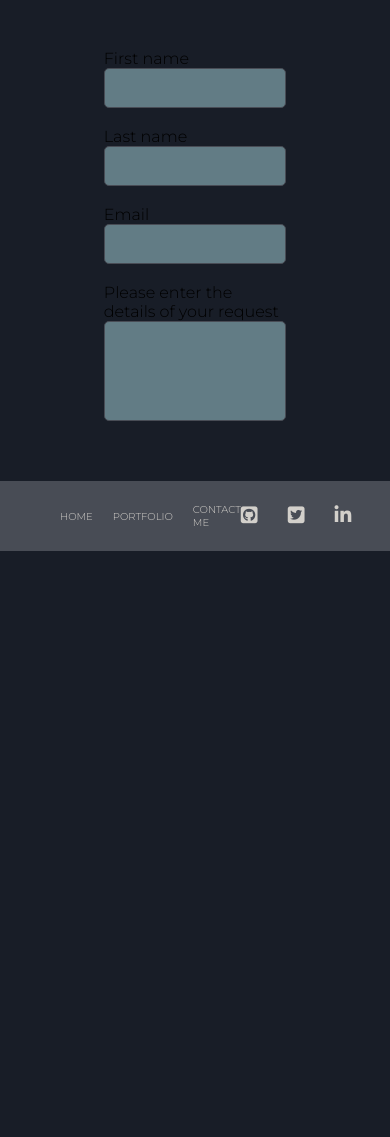
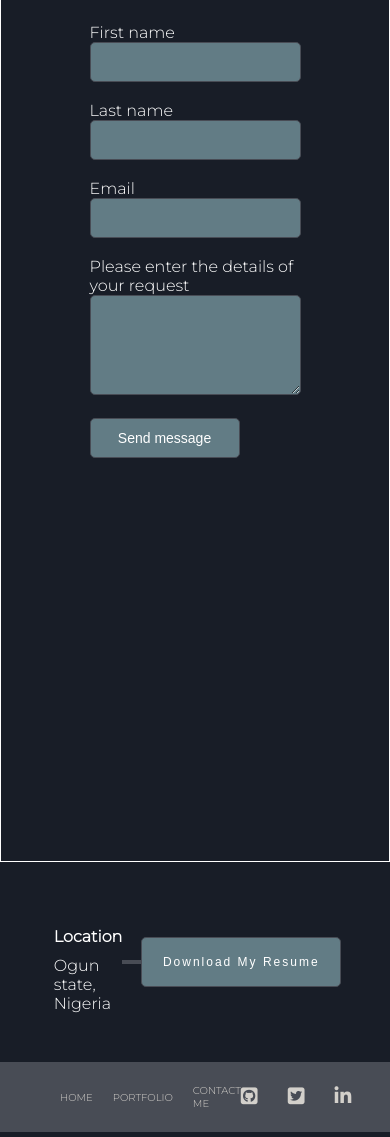
Before and after one commit to Greattie/portfolio, a plain HTML site: page contact.html in a window 390 px wide. Shown: the part 208-1345 px from the top of the page. Before the commit the page ends 844 px from the top, so only its background shows below. Drawn offline with Linux system fonts and the light colour scheme.

Commit message:
Mobile responsiveness

```diff
--- a/contact.html
+++ b/contact.html
@@ -41,9 +41,32 @@
                     <label for="email">Email</label><br>
                     <input type="text" id="email" name="email" class="form-input"><br><br>
                     <label for="request">Please enter the details of your request</label><br>
-                    <input type="text" id="request" name="request" class="form-input"><br>
+                    <textarea id="request" class="form-input" name="request" rows="4" cols="50"></textarea><br><br>
+                    <a href="mailto: gamubode@gmail.com"><button>Send message</button></a>
                 </form>
             </div>
+        </section>
+        <section class="locate">
+            <div class="locate-div">
+                <div class="locate-div1">
+                    <h1>
+                        Location
+                    </h1>
+                    <p>
+                        Ogun state, Nigeria
+                    </p>
+                </div>
+                <div class="line"></div>
+                <div class="locate-div2">
+                    <a href="https://drive.google.com/file/d/1LQerQ38oTOlx4fiGKvAD92nFnW5_jfAA/view?usp=sharing"
+                        target="_blank">
+                        <button>
+                            Download my resume
+                        </button>
+                    </a>
+                </div>
+            </div>
+
         </section>
         <!-- Footer -->
         <footer>
--- a/styles/styles.scss
+++ b/styles/styles.scss
@@ -1,13 +1,17 @@
 @import url("https://fonts.googleapis.com/css2?family=Montserrat:wght@300&display=swap");
+
 * {
   margin: 0;
   padding: 0;
   box-sizing: border-box;
 }
+
 body {
   background-color: #181d27;
   font-family: "Montserrat", sans-serif;
+  color: white;
 }
+
 header {
   display: flex;
   justify-content: center;
@@ -17,6 +21,7 @@ header {
   padding: 15px;
   background-color: #484c55;
 }
+
 nav {
   display: flex;
   justify-content: space-between;
@@ -25,33 +30,40 @@ nav {
   width: 75%;
   padding: 10px;
 }
+
 nav img {
   justify-content: center;
   align-items: center;
 }
+
 a {
   text-decoration: none;
   display: flex;
   color: #d3d0cb;
 }
+
 nav ul li a {
   color: #d3d0cb;
 }
+
 button {
   cursor: pointer;
 }
+
 // a:active {
 //   color: gold;
 // }
 a:hover {
   color: #e2c391;
 }
+
 ul {
   display: flex;
   list-style: none;
   justify-content: space-between;
   padding: 10px;
 }
+
 li a {
   display: flex;
   text-decoration: none;
@@ -60,6 +72,7 @@ li a {
   color: black;
   text-transform: uppercase;
 }
+
 .sect-1 {
   padding: 20px;
   height: 600px;
@@ -77,6 +90,7 @@ li a {
   justify-content: center;
   padding: 10px;
 }
+
 .intro img {
   width: 75%;
   align-self: center;
@@ -91,6 +105,7 @@ li a {
   justify-content: center;
   width: 100%;
 }
+
 .sect-2 {
   display: flex;
   align-items: center;
@@ -99,6 +114,7 @@ li a {
   height: 500px;
   padding: 20px;
 }
+
 figure {
   display: flex;
   width: 75%;
@@ -108,21 +124,25 @@ figure {
   // align-items: center;
   justify-content: space-between;
 }
+
 .about {
   width: 47%;
   align-items: center;
   justify-content: center;
 }
+
 .about h1 {
   font-size: 1.5rem;
   border-top: 3px solid #484c55;
   padding: 30px 0px;
 }
+
 .about p {
   font-size: 0.8rem;
   line-height: 2;
   padding-bottom: 30px;
 }
+
 .port {
   // border: 1px solid navy;
   // padding-top: 5px;
@@ -131,6 +151,7 @@ figure {
   height: 40px;
   text-align: center;
 }
+
 .port button {
   border: 1px solid #484c55;
   color: #484c55;
@@ -139,6 +160,7 @@ figure {
   background-color: #627c85;
   border-radius: 5px;
 }
+
 .port-line {
   border-bottom: 3px solid #484c55;
   height: 50px;
@@ -153,6 +175,7 @@ figure {
   justify-content: center;
   align-items: center;
 }
+
 .sect-3 {
   display: flex;
   width: 75%;
@@ -162,9 +185,11 @@ figure {
   justify-content: center;
   // padding-top: 50px;
 }
+
 .proj p {
   font-size: 1.5rem;
 }
+
 .line {
   align-items: center;
   justify-content: center;
@@ -174,6 +199,7 @@ figure {
   // padding-top: 30px;
   background-color: #484c55;
 }
+
 .contact {
   display: flex;
   // border: 1px solid navy;
@@ -183,6 +209,7 @@ figure {
   justify-content: center;
   // text-align: center;
 }
+
 .contact button {
   width: 100%;
   height: 50px;
@@ -192,9 +219,11 @@ figure {
   border-radius: 5px;
   text-transform: uppercase;
 }
+
 .contact a {
   width: 100%;
 }
+
 // .contact a:hover {
 //   color: gold;
 // }
@@ -208,6 +237,7 @@ footer {
   padding: 15px;
   background-color: #484c55;
 }
+
 .footer-nav {
   display: flex;
   height: 80px;
@@ -215,6 +245,7 @@ footer {
   align-items: center;
   justify-content: space-between;
 }
+
 .footer-nav2 {
   display: flex;
   align-items: center;
@@ -222,6 +253,7 @@ footer {
   width: 60%;
   height: 50px;
 }
+
 .links {
   display: flex;
   justify-content: center;
@@ -231,10 +263,12 @@ footer {
   width: 100%;
   // color: rgb(37, 233, 213);
 }
+
 .links a:hover,
 .icons a:hover {
   color: #e2c391;
 }
+
 .links a {
   display: flex;
   justify-content: center;
@@ -242,12 +276,14 @@ footer {
   color: #d3d0cb;
   text-transform: uppercase;
 }
+
 .icons {
   color: #d3d0cb;
   display: flex;
   font-size: 1.2rem;
   gap: 30px;
 }
+
 // i {
 //   color: #d3d0cb;
 // // }
@@ -270,6 +306,7 @@ footer {
   justify-content: center;
   align-items: center;
 }
+
 .sect-port div {
   display: flex;
   flex-direction: column;
@@ -280,12 +317,14 @@ footer {
   justify-content: center;
   border-bottom: 3px solid #484c55;
 }
+
 .sect-art {
   width: 77%;
   display: flex;
   justify-content: center;
   align-items: center;
 }
+
 .sect2 {
   display: flex;
   width: 100%;
@@ -294,22 +333,26 @@ footer {
   height: 800px;
   gap: 20px;
 }
+
 .sect-22 {
   display: flex;
   flex-direction: column;
   width: 100%;
   gap: 30px;
 }
+
 .rain {
   width: 30%;
   height: 100%;
   padding: 10px;
   border-right: 3px solid #484c55;
+
   p {
     font-size: 4rem;
     line-height: 2;
   }
 }
+
 .art {
   width: 100%;
   height: 350px;
@@ -317,6 +360,7 @@ footer {
   gap: 30px;
   padding: 20px;
   justify-content: center;
+
   // align-items: center;
   img {
     width: 100%;
@@ -327,37 +371,54 @@ footer {
 // CONTACT PAGE STYLE
 .contact-page {
   width: 100%;
+  height: 700px;
+  display: flex;
+  flex-direction: column;
+  align-items: center;
+  color: white;
+  // justify-content: center;
+  // padding: 20px;
+}
+
+.info {
+  width: 75%;
+  display: flex;
+  flex-direction: column;
+  align-items: center;
+  // justify-content: center;
+  padding: 20px;
+  gap: 20px;
+}
+
+.contact-form {
+  width: 75%;
+  height: 500px;
   display: flex;
   flex-direction: column;
   align-items: center;
   justify-content: center;
   padding: 20px;
 }
-.info {
-  width: 75%;
-  display: flex;
-  flex-direction: column;
-  align-items: center;
-  justify-content: center;
-  padding: 20px;
-  gap: 20px;
-}
 
-.contact-form {
-  width: 75%;
-  display: flex;
-  flex-direction: column;
-  align-items: center;
-  justify-content: center;
-  padding: 20px;
-}
 form {
   width: 50%;
   padding: 20px;
+  button {
+    height: 40px;
+    border-radius: 5px;
+    width: 150px;
+    outline: none;
+    border: 1px solid #484c55;
+    color: white;
+    background-color: #627c85;
+    font-size: 14px;
   }
-input {
+}
+
+textarea {
   outline: none;
 }
+
 .form-input {
   border: 1px solid #484c55;
   width: 100%;
@@ -365,8 +426,61 @@ input {
   border-radius: 5px;
   background-color: #627c85;
 }
+
 #request {
   height: 100px;
+}
+.locate {
+  display: flex;
+  width: 100%;
+  height: 200px;
+  align-items: center;
+  justify-content: center;
+
+  .locate-div {
+    display: flex;
+    width: 75%;
+    height: 100px;
+    align-items: center;
+    justify-content: center;
+    .locate-div1 {
+      color: white;
+      width: 25%;
+      // padding: 10px;
+      // border: 1px solid white;
+      height: 80px;
+      h1,
+      p {
+        padding: 5px;
+        font-size: 16px;
+      }
+    }
+    .locate-div2 {
+      display: flex;
+      justify-content: right;
+      align-items: center;
+      width: 30%;
+      height: 100px;
+      // border: 1px solid gold;
+      button {
+        height: 50px;
+        border-radius: 5px;
+        width: 200px;
+        letter-spacing: 2px;
+        padding: 10px;
+        outline: none;
+        border: 1px solid #484c55;
+        color: white;
+        background-color: #627c85;
+        font-size: 12px;
+        text-transform: capitalize;
+      }
+      // .line {
+      //   width: 100%;
+      //   // border: 1px solid green;
+      // }
+    }
+  }
 }
 
 // RESPONSIVE DESIGN
@@ -378,10 +492,12 @@ input {
         width: 50%;
       }
     }
+
     ul {
       font-size: 0.8rem;
     }
   }
+
   .sect-1 {
     display: flex;
     width: 100%;
@@ -389,6 +505,7 @@ input {
     padding: 10px;
     // border: 1px solid white;
   }
+
   .intro {
     // border: 1px solid red;
     width: 100%;
@@ -408,7 +525,7 @@ input {
     height: 400px;
     padding: 10px;
 
-    // .sect-2 {
+    .sect-2 {
       //   border: 1px solid yellow;
       height: 450px;
       display: flex;
@@ -423,7 +540,9 @@ input {
 
         img {
           width: 40%;
+          height: auto;
         }
+
         .about {
           color: white;
           font-size: 0.8rem;
@@ -437,11 +556,13 @@ input {
             font-size: 16px;
             padding: 10px;
           }
+
           p {
             width: 100%;
             font-size: 11px;
             padding: 10px;
           }
+
           .port {
             display: flex;
             // border: 1px solid red;
@@ -453,6 +574,7 @@ input {
               height: 30px;
               width: 110px;
               font-size: 10px;
+            }
           }
         }
       }
@@ -497,7 +619,7 @@ input {
           font-size: 10px;
         }
         .icons a i {
-          font-size: 3px;
+          font-size: 2px;
         }
       }
     }
@@ -527,6 +649,8 @@ input {
     }
   }
   .contact-page {
+    border: 1px solid white;
+    height: 1000px;
     .contact-form {
       form {
         width: 100%;
```
Also changed, not shown: port.html (+1 -1 lines), styles/styles.css, 1 other file. Lines whose indentation alone changed are shown as unchanged.
